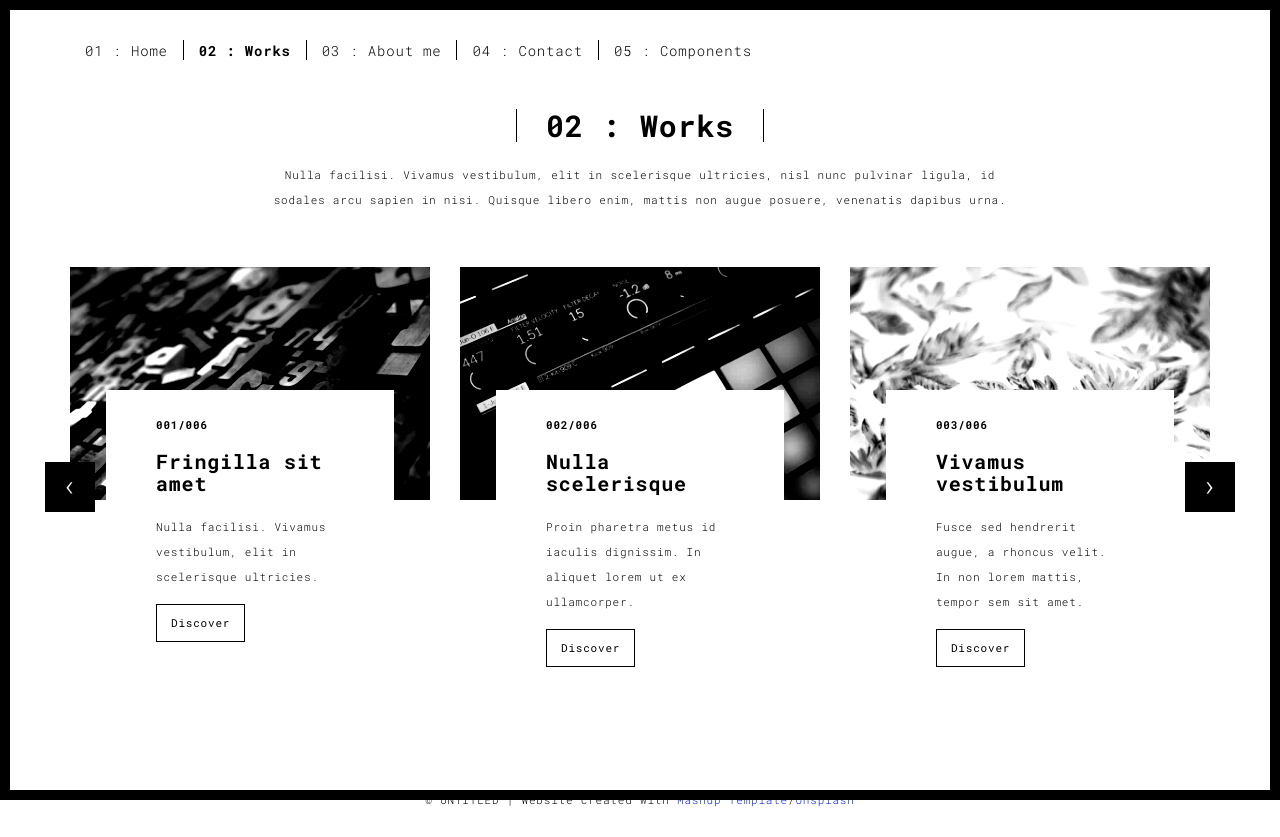
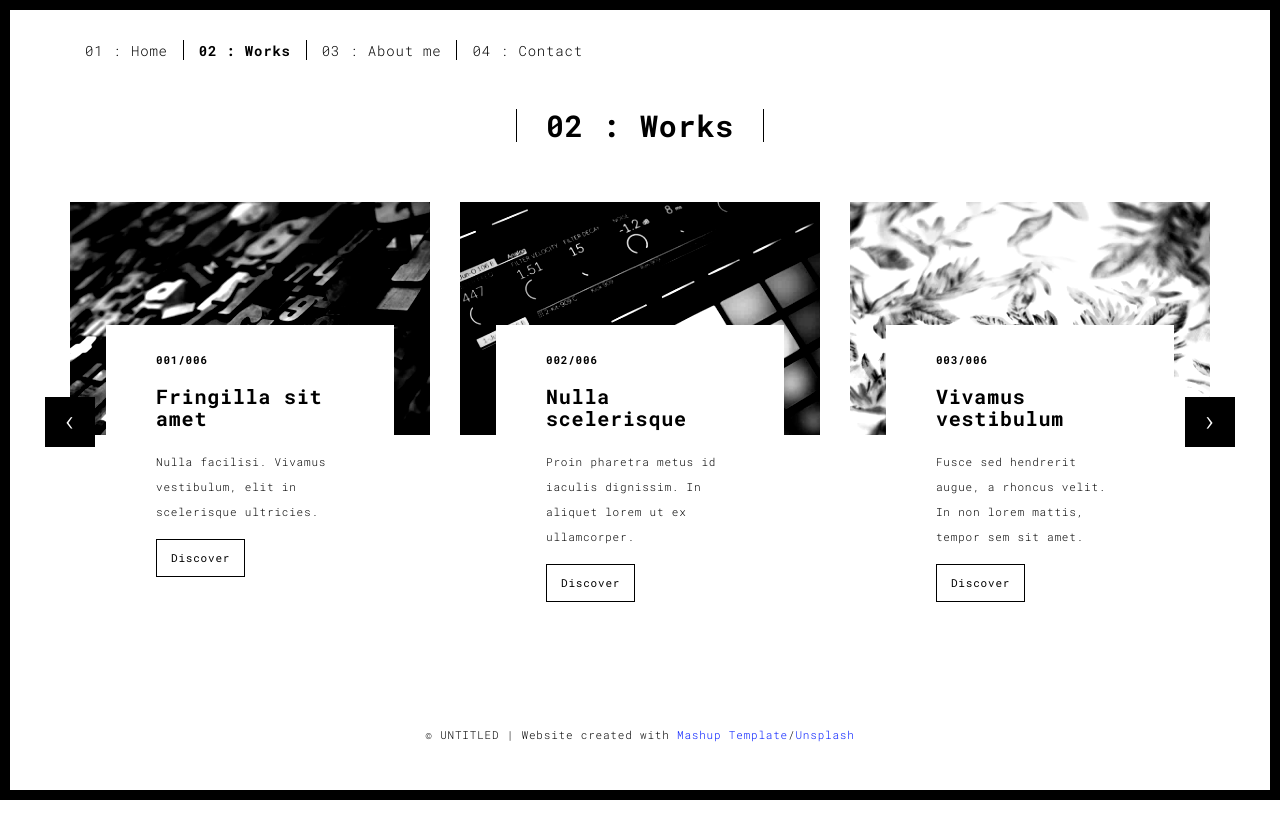
Before and after one commit to Zarak-Shah-ji/KASH-M-RIZZ, a plain HTML site: page works.html in a window 1280 px wide. After the commit the page ends 800 px from the top, so only its background shows below. Drawn offline with Linux system fonts and the light colour scheme.

Commit message:
Update works.html

```diff
--- a/works.html
+++ b/works.html
@@ -41,7 +41,7 @@
           <li><a href="./works.html" title="">02 : Works</a></li>
           <li><a href="./about.html" title="">03 : About me</a></li>
           <li><a href="./contact.html" title="">04 : Contact</a></li>
-          <li><a href="./components.html" title="">05 : Components</a></li>
+<!--           <li><a href="./components.html" title="">05 : Components</a></li> -->
         </ul>
 
 
@@ -57,7 +57,7 @@
       <div class="col-sm-8 col-sm-offset-2 section-container-spacer">
         <div class="text-center">
           <h1 class="h2">02 : Works</h1>
-          <p>Nulla facilisi. Vivamus vestibulum, elit in scelerisque ultricies, nisl nunc pulvinar ligula, id sodales arcu sapien in nisi. Quisque libero enim, mattis non augue posuere, venenatis dapibus urna.</p>
+
         </div>
       </div>
 
```
